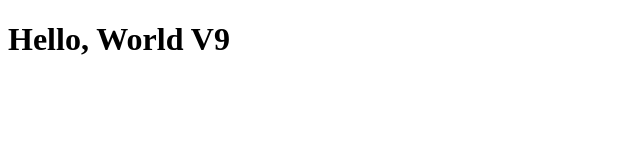
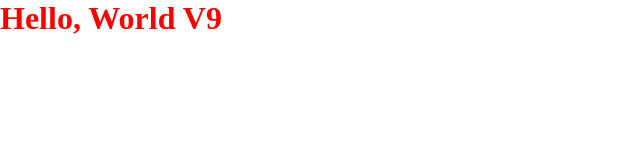
Before and after one commit to Miemie2534/learn-git, a plain HTML site: page index.html in a window 1280 px wide. Shown: the whole page, without its empty margins (0-640 px from the left). Drawn offline with Linux system fonts and the light colour scheme.

Commit message:
add title

```diff
--- a/index.html
+++ b/index.html
@@ -3,9 +3,10 @@
 <head>
     <meta charset="UTF-8">
     <meta name="viewport" content="width=device-width, initial-scale=1.0">
+    <link rel="stylesheet" href="style.css">
     <title>Document</title>
 </head>
 <body>
-    <h1>Hello, World V9</h1>
+    <h1 class="title">Hello, World V9</h1>
 </body>
 </html>
--- a/style.css
+++ b/style.css
@@ -0,0 +1,9 @@
+*{
+    padding: 0;
+    box-sizing: border-box;
+    margin: 0;
+}
+
+.title{
+    color: red;
+}
```
